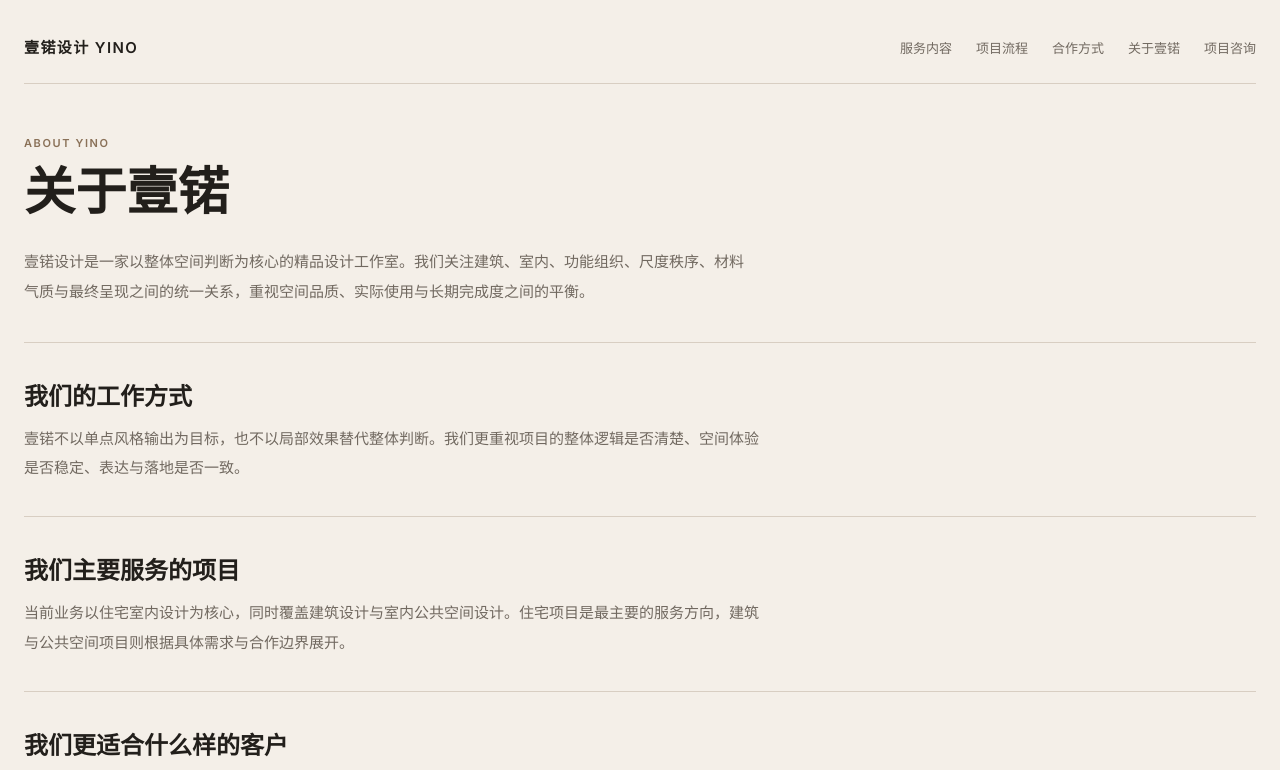
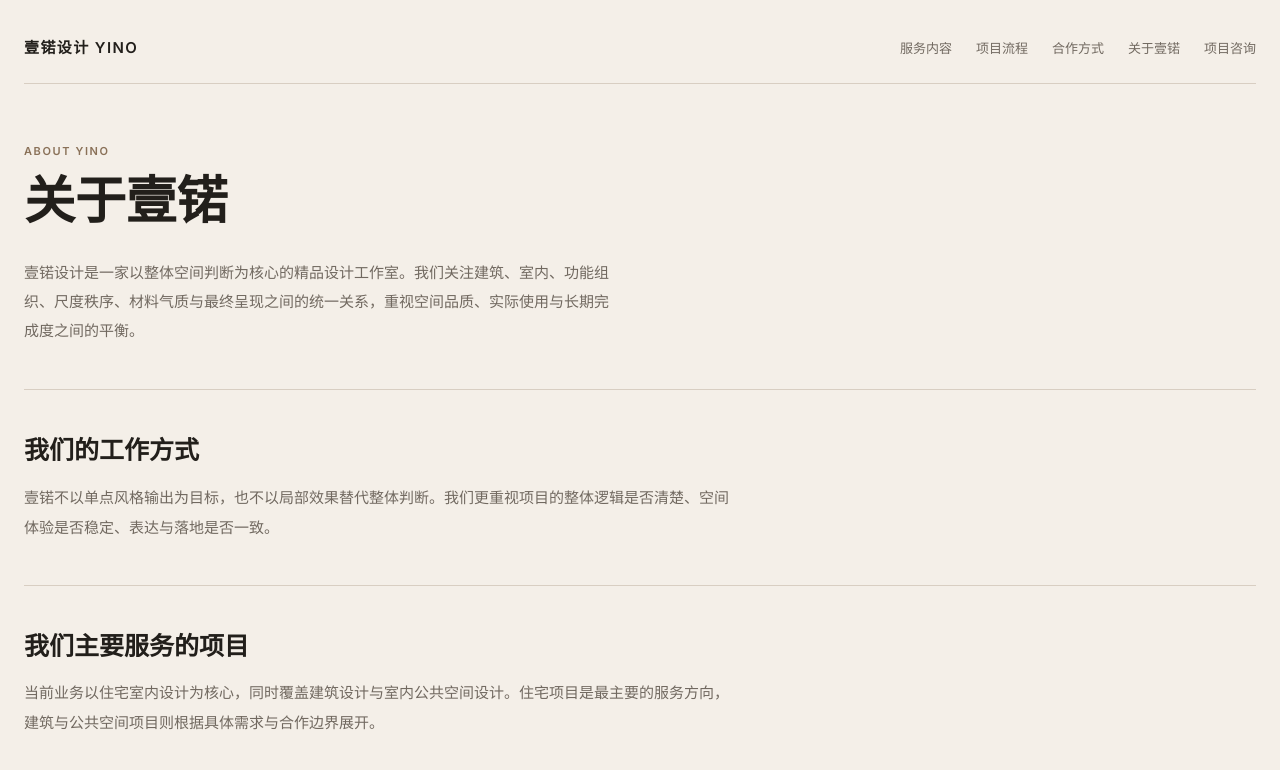
Before and after one commit to myxingmyku-ops/yino-website, a website: page about.html in a window 1280 px wide. Shown: the top 770 px of the page. Drawn offline with Linux system fonts and the light colour scheme.

Commit message:
style: unify inner page spacing and readability

```diff
--- a/style.css
+++ b/style.css
@@ -339,44 +339,44 @@ button, input, select, textarea { font: inherit; }
   line-height: 1.8;
 }
 
-.micro-copy {
-  margin-top: 10px;
-  max-width: 56ch;
-  color: var(--muted);
-  font-size: 13px;
-  line-height: 1.8;
-}
-
 .subpage-wrap {
-  padding-bottom: 40px;
+  padding-bottom: 52px;
 }
 .subpage-main {
-  padding-top: 28px;
+  padding-top: 32px;
 }
 .sub-hero {
-  padding: 24px 0 36px;
+  padding: 28px 0 44px;
   border-bottom: 1px solid var(--line);
 }
 .sub-hero h1 {
   margin-top: 10px;
-  font-size: clamp(34px, 4vw, 54px);
-  line-height: 1.24;
+  font-size: clamp(36px, 4vw, 54px);
+  line-height: 1.28;
   font-weight: 600;
+  letter-spacing: -0.4px;
+}
+.sub-hero .hero-lead {
+  max-width: 62ch;
 }
 .sub-block {
-  padding: 34px 0;
+  padding: 42px 0;
   border-bottom: 1px solid var(--line);
 }
 .sub-block h2 {
-  font-size: 24px;
+  font-size: 25px;
   font-weight: 600;
-  margin-bottom: 12px;
+  margin-bottom: 14px;
+  line-height: 1.45;
+}
+.sub-block p + p {
+  margin-top: 12px;
 }
 .sub-block p {
   color: var(--muted);
   font-size: 15px;
-  line-height: 1.95;
-  max-width: 78ch;
+  line-height: 2;
+  max-width: 76ch;
 }
 
 @media (max-width: 760px) {
```
